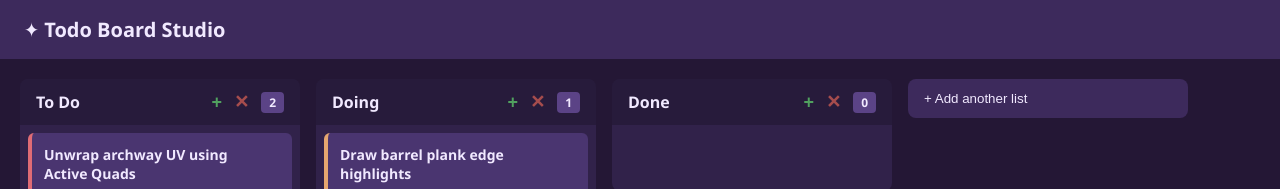
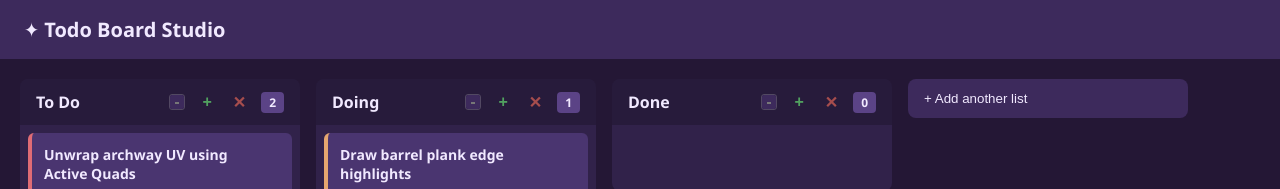
Before and after one commit to zViiX123/Todo_WebApp, a plain HTML site: page todo.html in a window 1280 px wide. Shown: the top 189 px of the page. Drawn offline with Linux system fonts and the light colour scheme.

Commit message:
fixed some bugs

```diff
--- a/todo.html
+++ b/todo.html
@@ -45,13 +45,23 @@
         .col-btn-group { display: flex; gap: 12px; align-items: center; margin-right: 12px; }
 
         .icon-btn {
-            background: transparent; border: none; font-size: 18px; font-weight: bold;
-            cursor: pointer; padding: 0; display: flex; align-items: center; justify-content: center;
+            background: transparent; border: none; font-size: 16px; font-weight: bold;
+            cursor: pointer; padding: 0; display: inline-flex; align-items: center; justify-content: center;
+            width: 20px; height: 20px; transition: text-shadow 0.2s, color 0.2s;
         }
-        .icon-btn.add { color: #51A15F; /* Green + */ }
-        .icon-btn.add:hover { color: #6BE87F; }
-        .icon-btn.del { color: #A64D4D; /* Red X */ }
-        .icon-btn.del:hover { color: #E86B6B; }
+        .icon-btn.add { color: #51A15F; }
+        .icon-btn.add:hover { color: #6BE87F; text-shadow: 0 0 8px rgba(107, 232, 127, 0.8); }
+        .icon-btn.del { color: #A64D4D; }
+        .icon-btn.del:hover { color: #E86B6B; text-shadow: 0 0 8px rgba(232, 107, 107, 0.8); }
+
+        .tiny-color-picker {
+            width: 14px; height: 14px; border-radius: 3px; border: 1px solid rgba(255,255,255,0.2);
+            overflow: hidden; cursor: pointer; display: inline-block; position: relative;
+        }
+        .tiny-color-picker:hover { border-color: rgba(255,255,255,0.6); }
+        .tiny-color-picker input[type="color"] {
+            position: absolute; top: -5px; left: -5px; width: 24px; height: 24px; cursor: pointer; border: none;
+        }
 
         .card-header { display: flex; justify-content: space-between; align-items: flex-start; gap: 8px; margin-bottom: 8px; }
         .card-title { font-size: 14px; font-weight: bold; word-wrap: break-word; margin: 0; }
@@ -211,10 +221,14 @@
 
                 // Column Header (Uses a semi-transparent black overlay to naturally darken the chosen custom color)
                 // Column Header (Matches image layout: Title -> [+] [✕] -> Count)
+                // Column Header
                 colEl.innerHTML = `
                     <div class="col-header" style="background: rgba(0,0,0,0.2); display: flex; align-items: center;">
                         <span style="flex-grow: 1;">${colName}</span>
                         <div class="col-btn-group">
+                            <div class="tiny-color-picker" title="Change Color">
+                                <input type="color" value="${data.columnColors[colName] || '#31224A'}" onchange="updateColColor('${colName}', this.value)">
+                            </div>
                             <button class="icon-btn add" title="Add Todo" onclick="quickAddTask('${colName}')">+</button>
                             <button class="icon-btn del" title="Delete List" onclick="deleteCol('${colName}')">✕</button>
                         </div>
```
